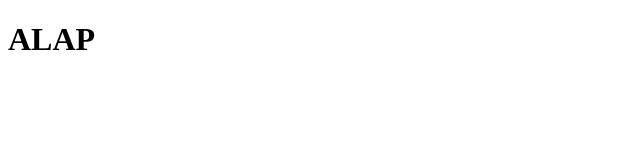
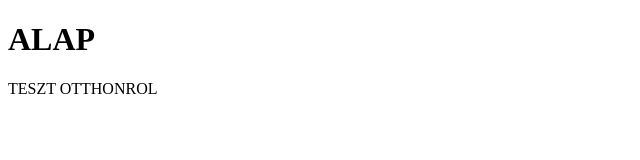
Before and after one commit to kalladzsino/Taplalkozasi-tanacsadas, a plain HTML site: page alap.html in a window 1280 px wide. Shown: the whole page, without its empty margins (0-640 px from the left). Drawn offline with Linux system fonts and the light colour scheme; a web font is replaced by a local one.

Commit message:
TESZT OTTHONROL

```diff
--- a/alap.html
+++ b/alap.html
@@ -9,6 +9,9 @@
 </head>
 <body>
     <h1>ALAP</h1>
+    TESZT OTTHONROL
+
+
     <div class="container"></div>
 </body>
 </html>
```
